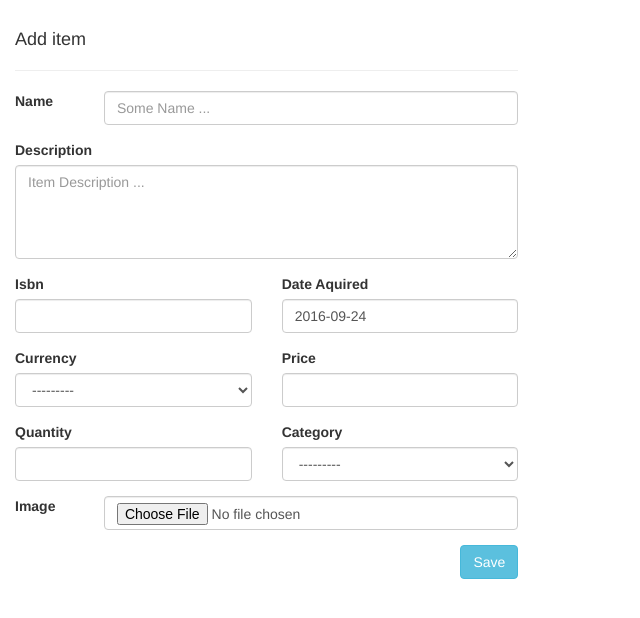
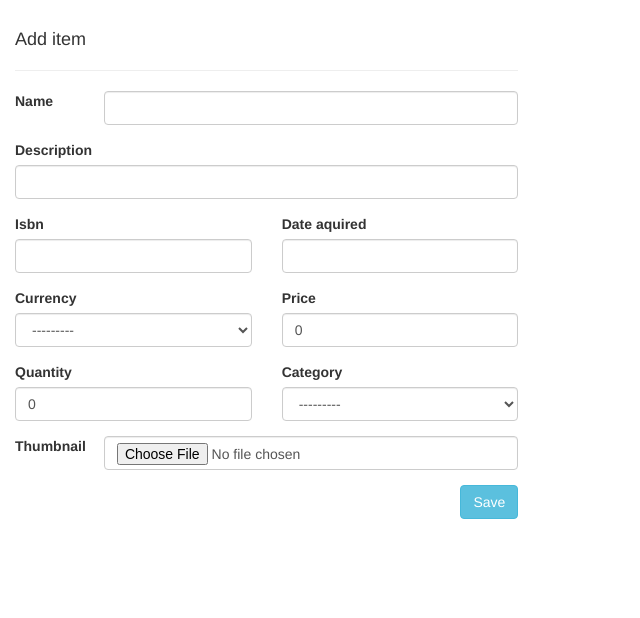
Before and after one commit to agustincastro/Collector, a Django app: page /catalog/createitem/ in a window 1280 px wide. Shown: the part 97-715 px from the top of the page, without its empty margins (0-640 px from the left). Run offline with Django 3.2, Linux system fonts and the light colour scheme; data that the repository does not hold is empty; some libraries are stand-ins or nearby versions.

Commit message:
Change form to modelForm, fixed  form saving and display of default image

```diff
--- a/catalog/forms.py
+++ b/catalog/forms.py
@@ -1,15 +1,22 @@
 import datetime
 from django import forms
-from catalog.models import Currency, Category
+from django.forms import ModelForm
+from catalog.models import Currency, Category, Book
 
 
-class ItemForm(forms.Form):
-    name = forms.CharField(label='Name', max_length=100, widget=forms.TextInput(attrs={'placeholder': 'Some Name ...'}))
-    description = forms.CharField(label='Description', max_length=500, widget=forms.Textarea( attrs={'rows':'4', 'placeholder': 'Item Description ...'}))
-    isbn = forms.CharField(label='Isbn', max_length=13)
-    date_aquired = forms.DateField(label='Date Aquired', initial=datetime.date.today())
-    currency = forms.ModelChoiceField(label='Currency', queryset=Currency.objects.all())
-    price = forms.IntegerField(label='Price', min_value=0)
-    quantity = forms.IntegerField(label='Quantity', min_value=0, widget=forms.NumberInput)
-    category = forms.ModelChoiceField(label='Category', queryset=Category.objects.all())
-    thumbnail = forms.ImageField(label='Image')
+#class ItemForm(forms.Form):
+#    name = forms.CharField(label='Name', max_length=100, widget=forms.TextInput(attrs={'placeholder': 'Some Name ...'}))
+#    description = forms.CharField(label='Description', max_length=500, widget=forms.Textarea( attrs={'rows':'4', 'placeholder': 'Item Description ...'}))
+#    isbn = forms.CharField(label='Isbn', max_length=13)
+#    date_aquired = forms.DateField(label='Date Aquired', initial=datetime.date.today())
+#    currency = forms.ModelChoiceField(label='Currency', queryset=Currency.objects.all())
+#    price = forms.IntegerField(label='Price', min_value=0)
+#    quantity = forms.IntegerField(label='Quantity', min_value=0, widget=forms.NumberInput)
+#    category = forms.ModelChoiceField(label='Category', queryset=Category.objects.all())
+#    thumbnail = forms.ImageField(label='Image', required=False)
+
+
+class ItemForm(ModelForm):
+    class Meta:
+        model = Book
+        fields=['name', 'isbn', 'description', 'date_aquired', 'currency', 'price', 'quantity', 'category', 'thumbnail' ]
--- a/catalog/models.py
+++ b/catalog/models.py
@@ -22,10 +22,15 @@ class Book(models.Model):
     currency = models.ForeignKey(Currency, on_delete=models.CASCADE)
     quantity = models.IntegerField(default=0, null=True)
     category = models.ForeignKey(Category, on_delete=models.CASCADE)
-    thumbnail = models.FileField(upload_to='book_images/')
+    thumbnail = models.FileField(upload_to='book_images/', blank=True, null=True)
 
     def __unicode__(self):
        return self.name
+
+    @property
+    def image_url(self):
+        if self.thumbnail and hasattr(self.thumbnail, 'url'):
+            return self.thumbnail.url
 
 
 class CollectibleImage(models.Model):
--- a/catalog/views.py
+++ b/catalog/views.py
@@ -2,7 +2,6 @@ from django.core.paginator import Paginator, PageNotAnInteger, EmptyPage
 from django.shortcuts import render, redirect
 from django.views import View
 from django.views.generic import ListView, DetailView
-
 from Collector import settings
 from catalog.forms import ItemForm
 from catalog.models import Book
@@ -85,7 +84,11 @@ class ItemDetailView(DetailView):
         return context
 
 
+
 class CreateItem(View):
+    """
+    Handles item creation form
+    """
     def get(self, request):
         form = ItemForm()
         return render(request, 'create_item.html', {'form': form})
@@ -93,5 +96,8 @@ class CreateItem(View):
     def post(self, request):
         form = ItemForm(request.POST)
         if form.is_valid():
+            form.save()
             # process the data in form.cleaned_data as required
             return redirect('index.html')
+        else:
+            return render(request, 'create_item.html', {'form': form})
--- a/templates/catalog/create_item.html
+++ b/templates/catalog/create_item.html
@@ -8,7 +8,7 @@
     <div class="container col-lg-5">
         <h4>Add item</h4>
         <hr>
-        <form action="/catalog/createitem" method="post" class="form-horizontal">
+        <form action="/catalog/createitem/" method="post" class="form-horizontal">
             {% csrf_token %}
 
             <div class="form-group">
--- a/templates/catalog/item_details.html
+++ b/templates/catalog/item_details.html
@@ -5,7 +5,7 @@
 
     <div class="row">
         <div class="col-lg-4">
-            <img class="group list-group-image" src="{{ object.thumbnail.url }}" alt=""/>
+            <img class="group list-group-image" src="{{ object.image_url|default_if_none:"/media/book_images/no_image.png" }}" alt=""/>
             <ul class="list-inline thumbnail-gallery">
                 {% for image in images %}
                     <li>
--- a/templates/catalog/item_list.html
+++ b/templates/catalog/item_list.html
@@ -3,7 +3,7 @@
 {% for item in items %}
     <div class="item  col-xs-3 col-lg-3">
         <div class="thumbnail">
-            <img class="group list-group-image" src="{{ item.thumbnail.url }}" alt=""/>
+            <img class="group list-group-image" src="{{ item.image_url|default_if_none:"/media/book_images/no_image.png" }}" alt=""/>
             <div class="caption">
                 <h4 class="group inner list-group-item-heading">
                     <a href="/catalog/itemdetails/{{ item.pk }}">{{ item.name }}</a>
```
Also changed, not shown: catalog/migrations/0005_auto_20161008_1804.py (added), catalog/migrations/0006_auto_20161008_1806.py (added).
